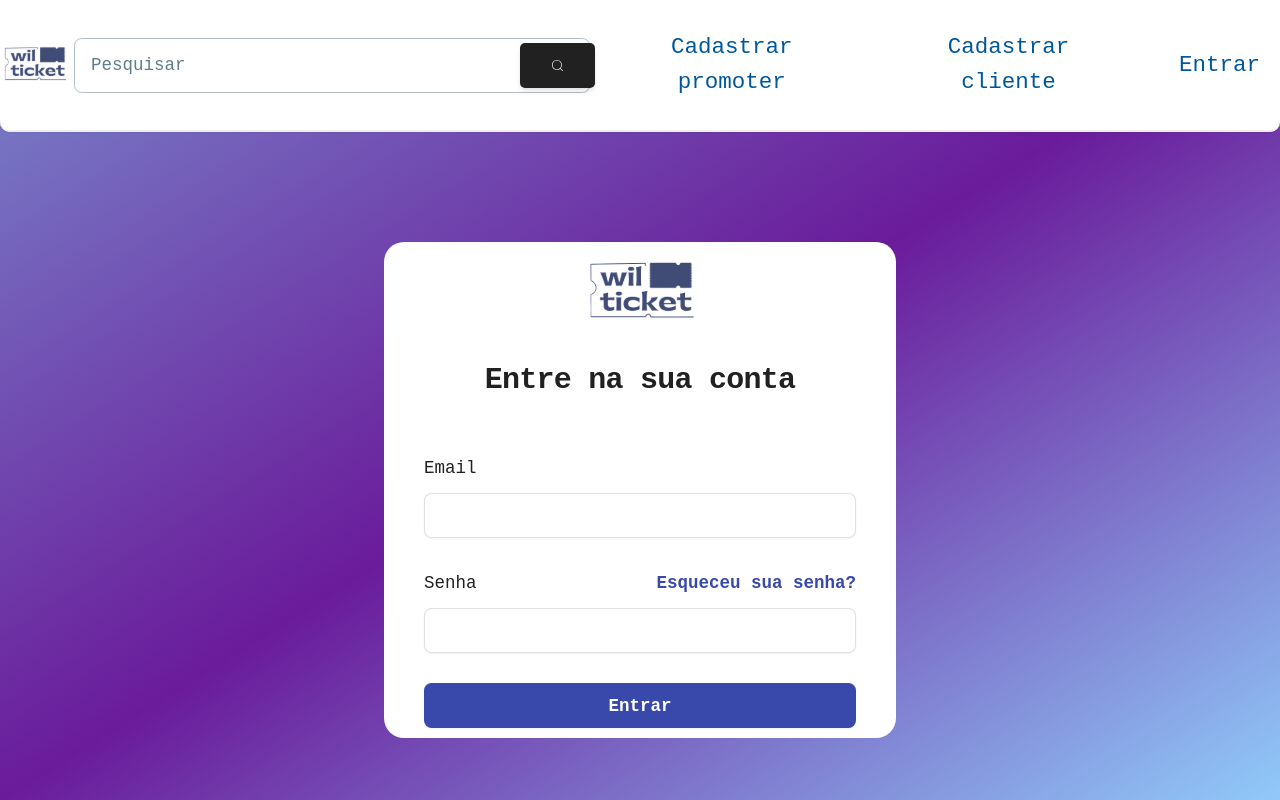
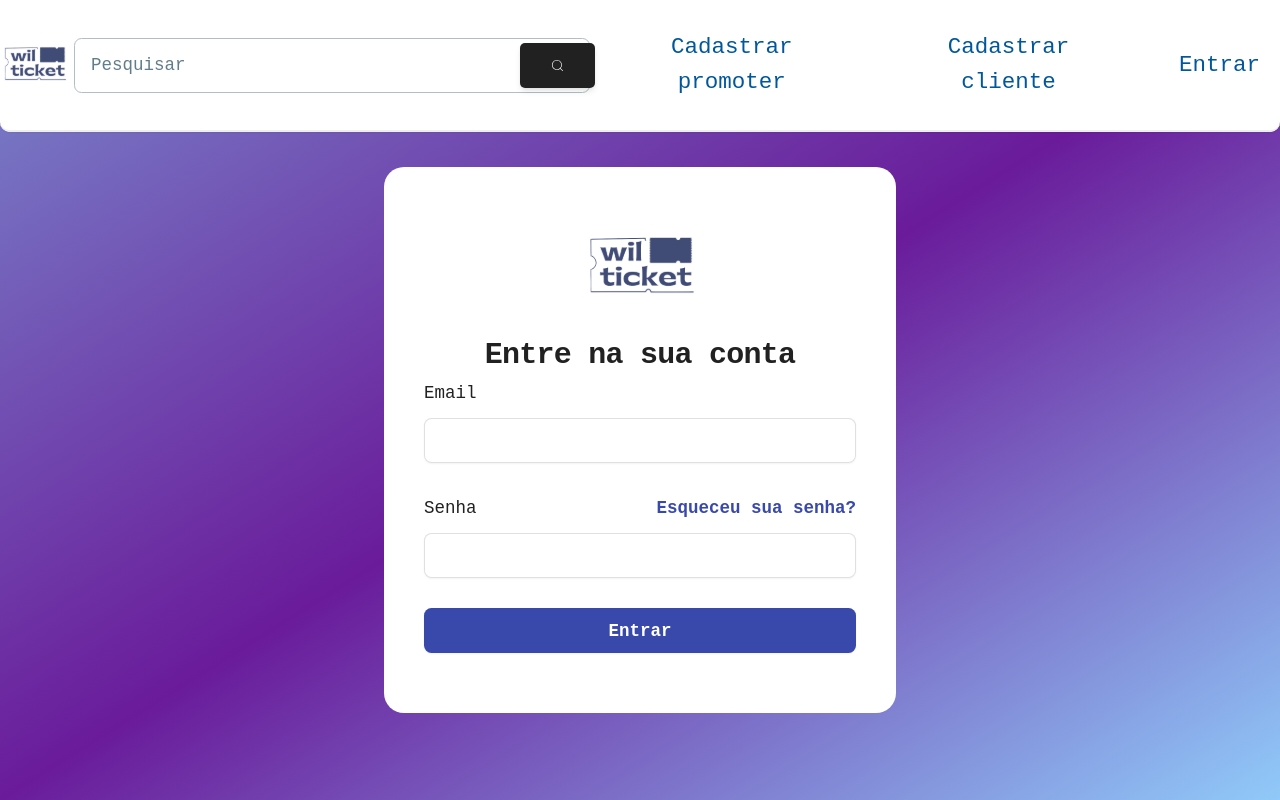
Before and after one commit to WilburTicketsCode/backend, a Next.js app: page /auth/sign-in in a window 1280 px wide. Built offline with nearby package versions, Linux system fonts and the light colour scheme; no server answers.

Commit message:
💄 feat: Estilizaçao pag. Login

```diff
--- a/src/app/auth/sign-in/page.tsx
+++ b/src/app/auth/sign-in/page.tsx
@@ -4,10 +4,11 @@ import LoginAdm from '../../../components/Auth/Login';
 
 const LoginA = () => {
     return (
-        <div className="w-full h-screen flex items-center justify-center pt-20 md:pt-36">
-            <div className=" flex w-full lg:w-[40%] h-4/5  justify-center ">
-
-                <div className="flex min-h-full flex-1 flex-col justify-center px-6 py-12 lg:px-8 bg-white rounded-2xl">
+        <div className="w-full h-screen flex flex-col items-center justify-center">
+            <div className='w-full h-[10%]'></div>
+            <div className='flex w-full justify-center items-center'>
+            <div className="flex w-full lg:w-[40%] h-[100%] justify-center items-center">
+                <div className="flex  flex-1 flex-col justify-center px-6 py-12 lg:px-8 bg-white rounded-2xl">
                     <div className="sm:mx-auto sm:w-full sm:max-w-sm">
                         <img
                             className="mx-auto h-15 w-auto"
@@ -18,12 +19,13 @@ const LoginA = () => {
                             Entre na sua conta
                         </h2>
                     </div>
-
-                    <div className="mt-10 sm:mx-auto sm:w-full sm:max-w-sm">
+                    <div className="sm:mx-auto sm:w-full sm:max-w-sm">
                         <LoginAdm />
                     </div>
                 </div>
             </div>
+            </div>
+
 
         </div>
     )
```
Also changed, not shown: 1 other file (tests, documents, lock files or other folders).
